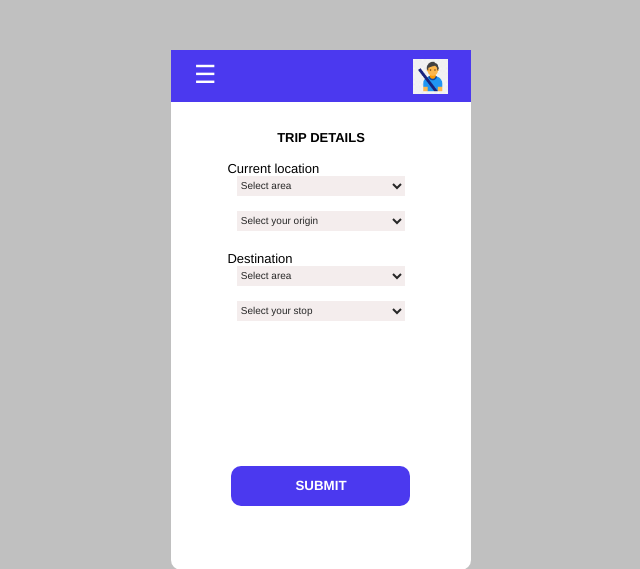
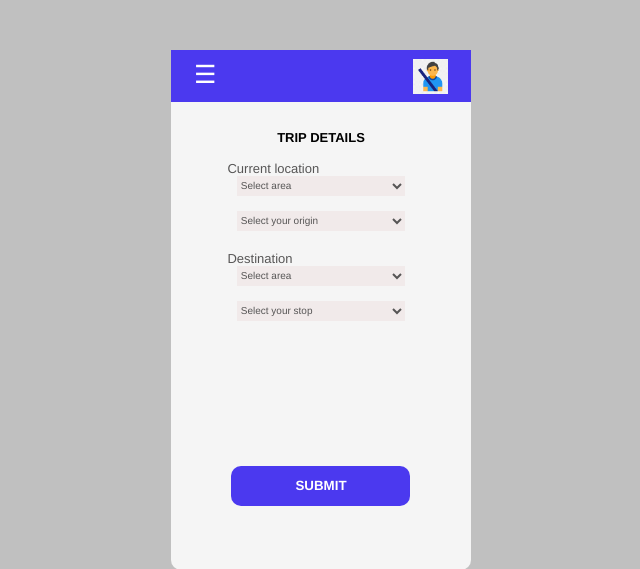
Before and after one commit to Vicia0/Capstone, a Django app: template webproject/templates/snippets/02_passenger/homepage.html in a window 1280 px wide. Shown: the top 569 px of the page, without its empty margins (319-959 px from the left). Run offline with Django 4.2, Linux system fonts and the light colour scheme; the template is opened without the code that fills it, so the values that code supplies are empty; some libraries are stand-ins or nearby versions.

Commit message:
homepage

```diff
--- a/webproject/static/css/01_login_register/login.css
+++ b/webproject/static/css/01_login_register/login.css
@@ -13,7 +13,7 @@ form .email:checked + .tab + .phone-nb + .tab + .login-form .email-htm{transform
 form .phone-nb:checked + .tab + .login-form .phone-nb-htm{transform:rotate(0);}
 form .button {text-align:center ; height:40px; width:85%; border-radius: 10px;color:white;font-weight: bold;background-color: #4B39EF; border-color: whitesmoke !important; border:none}
 
-form .down-content{top:290px; position:fixed;width: 200px}
+form .down-content{width: 200px}
 form .check{position: relative;left:7px; text-align:left; height:50px;margin-top: 35%;}
 /* Errors */
 form .login-form .errors{color: red;}
--- a/webproject/templates/page-template.html
+++ b/webproject/templates/page-template.html
@@ -3,7 +3,7 @@
 <link rel="stylesheet" href="https://cdnjs.cloudflare.com/ajax/libs/font-awesome/4.7.0/css/font-awesome.min.css">
 <link rel="stylesheet" href="{% static 'css/page_templates/page-template.css' %}">
 <body class="page">
-    <div class="web-container">
+    <div style="background-color: whitesmoke;" class="web-container">
         {% block content %}
 
 
--- a/webproject/templates/snippets/02_passenger/homepage.html
+++ b/webproject/templates/snippets/02_passenger/homepage.html
@@ -3,25 +3,25 @@
     {% load static %}{% load mathfilters %}
     <link rel="stylesheet" href = "{% static 'css/page_templates/dr_homepage.css'%}" >
     <strong style="color: black !important;">TRIP DETAILS  </strong>
-    <div style="background-color: white !important; height: 70% !important;" class="form-2nd-cont">
+    <div style="background-color: whitesmoke !important; height: 70% !important;" class="form-2nd-cont">
         <form name="trip_form" method="POST" id="trip_form" >
             {%csrf_token%}
-            <fieldset style="color: black !important; border: none !important; background-color: white !important;">
+            <fieldset style="color: rgb(87, 86, 86) !important; border: none !important; background-color: whitesmoke !important;">
             <div class="details-container" >
                 <div class="page-group1">
                     Current location
                     <div class="location" >
-                        <select name="area_curr" id="area_curr"><option value="" selected="selected"><em>Select area</em></option></select> <br> <br>
-                        <select name="stop_curr" id="stop_curr"><option value="" selected="selected"><em>Select your origin</em></option></select>
+                        <select style="color: rgb(87, 86, 86) !important;" name="area_curr" id="area_curr"><option value="" selected="selected"><em>Select area</em></option></select> <br> <br>
+                        <select style="color: rgb(87, 86, 86) !important;" name="stop_curr" id="stop_curr"><option value="" selected="selected"><em>Select your origin</em></option></select>
                     </div>
                 </div>
                 <br><br>
                 <div class="page-group1">
                     Destination<br>
                     <div class="location">
-                        <select name="area_dest" id="area_dest"><option value="" selected="selected"><em>Select area</em></option></select>
+                        <select style="color: rgb(87, 86, 86) !important;" name="area_dest" id="area_dest"><option value="" selected="selected"><em>Select area</em></option></select>
                         <br><br>
-                        <select name="stop_dest" id="stop_dest"><option value="" selected="selected"><em>Select your stop</em></option></select>
+                        <select style="color: rgb(87, 86, 86) !important;" name="stop_dest" id="stop_dest"><option value="" selected="selected"><em>Select your stop</em></option></select>
                     </div>
                 </div>
                 <br><br>
--- a/webproject/templates/snippets/02_passenger/page-template.html
+++ b/webproject/templates/snippets/02_passenger/page-template.html
@@ -2,7 +2,7 @@
 {% load static %}
 <link rel="stylesheet" href="{% static 'css/page_templates/page-template.css' %}">
 <body class="page">
-    <div class="web-container">
+    <div style="background-color: whitesmoke;" class="web-container">
         <nav>
             {% include 'snippets/02_passenger/header.html' %}
         </nav>
```
Also changed, not shown: webproject/templates/snippets/01_login_register/login_driver.html (+6 -5 lines), webproject/templates/snippets/01_login_register/login_passenger.html (+7 -6 lines), webproject/db.sqlite3.
